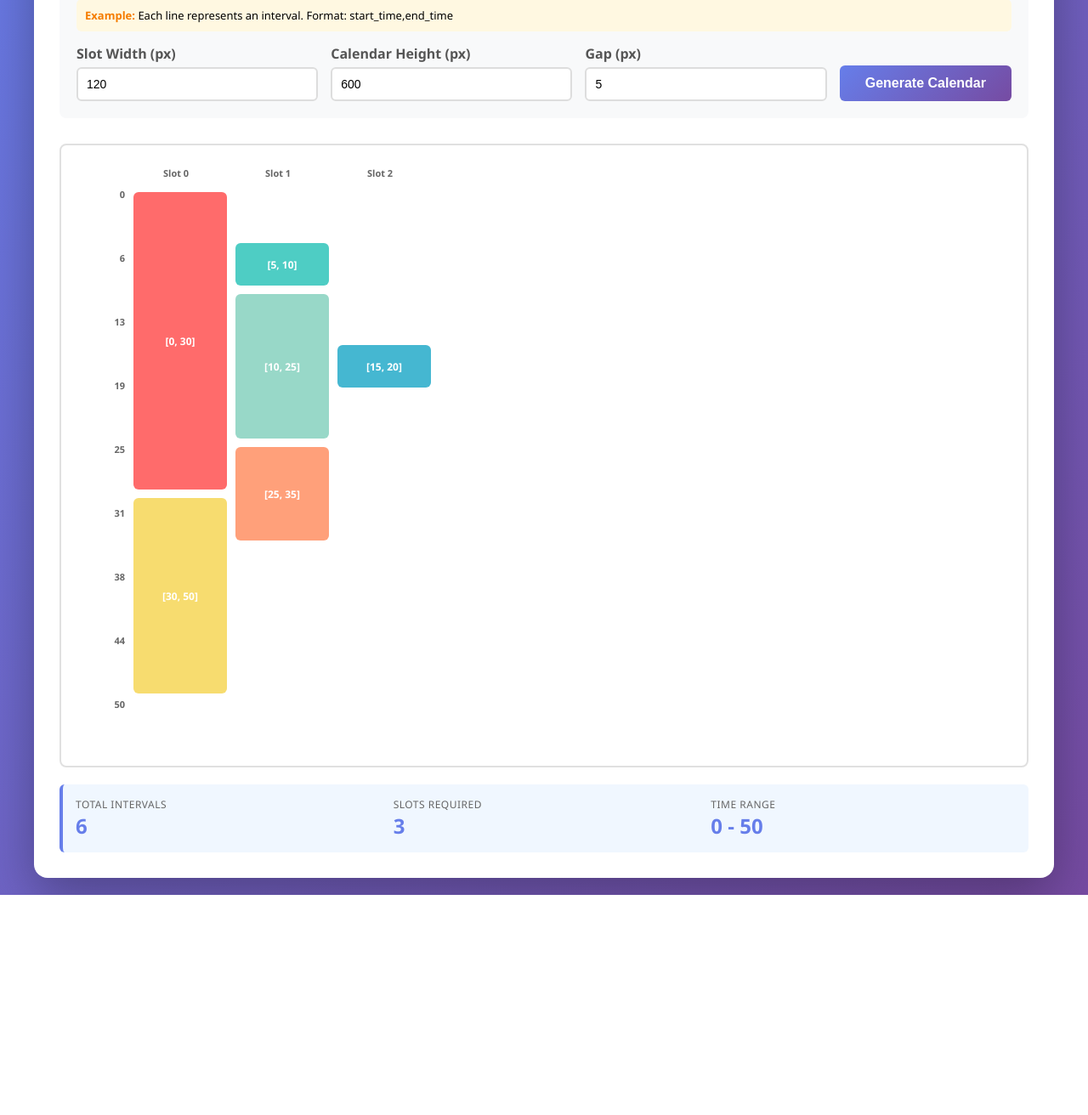
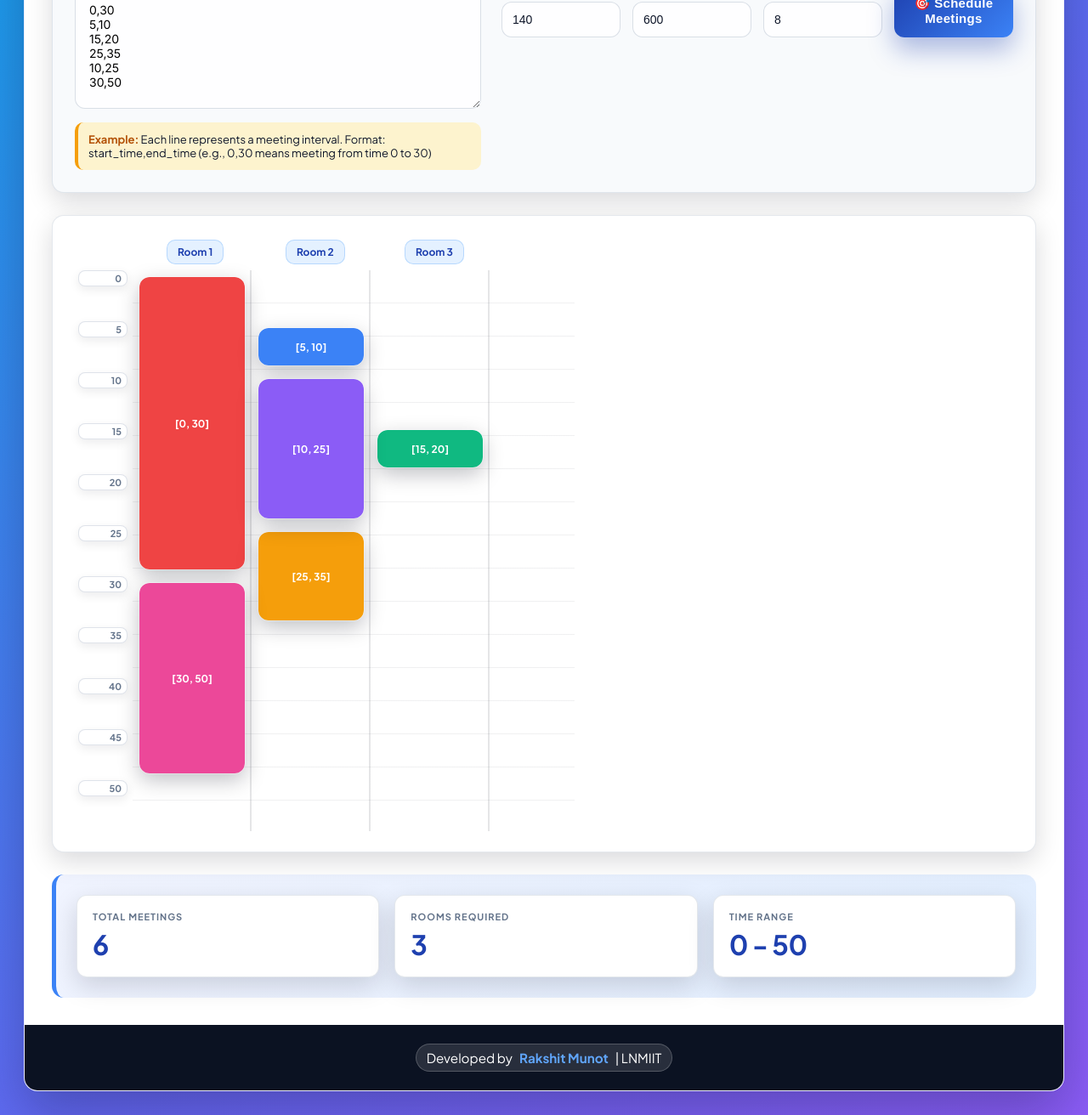
Before and after one commit to MunotRakshit/Calendar, a plain HTML site: page index.html in a window 1280 px wide. Shown: the part 341-1653 px from the top of the page at 85% size. Before the commit the page ends 1394 px from the top, so only its background shows below. Drawn offline with Linux system fonts and the light colour scheme.

Commit message:
Revamp index.html for advanced calendar scheduler
Updated the calendar layout visualizer to an advanced meeting and calendar scheduler with improved styling and functionality.

```diff
--- a/index.html
+++ b/index.html
@@ -1,227 +1,367 @@
 <!DOCTYPE html>
 <html lang="en">
 <head>
-    <meta charset="UTF-8">
-    <meta name="viewport" content="width=device-width, initial-scale=1.0">
-    <title>Calendar Layout Visualizer</title>
+  <meta charset="UTF-8" />
+  <meta name="viewport" content="width=device-width, initial-scale=1.0"/>
+  <title>Advanced Meeting & Calendar Scheduler</title>
+  <link href="https://fonts.googleapis.com/css2?family=Inter:wght@400;600;700;800&family=Plus+Jakarta+Sans:wght@400;600;700&display=swap" rel="stylesheet">
   <style>
-        * {
-            margin: 0;
+    :root {
+      --bg: linear-gradient(135deg, #0ea5e9 0%, #6366f1 60%, #8b5cf6 100%);
+      --surface: #ffffff;
+      --surface-2: #f8fafc;
+      --text: #0f172a;
+      --muted: #64748b;
+      --primary: #2563eb;
+      --primary-2: #1e40af;
+      --accent: #3b82f6;
+      --ring: #93c5fd;
+      --radius: 16px;
+      --shadow-1: 0 10px 30px rgba(2, 6, 23, 0.15);
+      --shadow-2: 0 25px 60px rgba(2, 6, 23, 0.25);
+      --grid: rgba(2, 6, 23, 0.06);
+      --grid-strong: rgba(2, 6, 23, 0.1);
+    }
+    * { margin: 0; padding: 0; box-sizing: border-box; }
+    body {
+      font-family: 'Plus Jakarta Sans','Inter', -apple-system, BlinkMacSystemFont, 'Segoe UI', sans-serif;
+      background: var(--bg);
+      min-height: 100vh;
+      padding: 28px;
+      color: var(--text);
+    }
+    .container {
+      max-width: 1400px;
+      margin: 0 auto;
+      background: var(--surface);
+      border-radius: var(--radius);
       padding: 0;
-            box-sizing: border-box;
+      box-shadow: var(--shadow-2);
+      overflow: hidden;
+      border: 1px solid rgba(99, 102, 241, 0.12);
+      backdrop-filter: saturate(1.2);
     }
-
-        body {
-            font-family: 'Segoe UI', Tahoma, Geneva, Verdana, sans-serif;
-            background: linear-gradient(135deg, #667eea 0%, #764ba2 100%);
-            min-height: 100vh;
-            padding: 20px;
+    .header {
+      background: radial-gradient(1200px 350px at 20% -20%, rgba(59,130,246,0.35), transparent),
+                  radial-gradient(1200px 350px at 80% -20%, rgba(139,92,246,0.28), transparent),
+                  linear-gradient(135deg, var(--primary-2) 0%, var(--accent) 100%);
+      color: white;
+      padding: 48px 40px;
+      position: relative;
+      overflow: hidden;
+      isolation: isolate;
     }
-
-        .container {
-            max-width: 1200px;
-            margin: 0 auto;
-            background: white;
-            border-radius: 16px;
-            padding: 30px;
-            box-shadow: 0 20px 60px rgba(0,0,0,0.3);
+    .header::before, .header::after {
+      content: '';
+      position: absolute;
+      border-radius: 50%;
+      filter: blur(40px);
+      opacity: 0.25;
     }
-
+    .header::before {
+      width: 380px; height: 380px; top: -90px; right: -120px;
+      background: conic-gradient(from 180deg at 50% 50%, #93c5fd, #a78bfa, #60a5fa);
+      animation: float 12s ease-in-out infinite;
+    }
+    .header::after {
+      width: 260px; height: 260px; bottom: -80px; left: -100px;
+      background: conic-gradient(from 0deg at 50% 50%, #67e8f9, #93c5fd, #a78bfa);
+      animation: float 10s ease-in-out infinite reverse;
+    }
+    @keyframes float {
+      0%,100% { transform: translateY(0) rotate(0deg); }
+      50% { transform: translateY(12px) rotate(8deg); }
+    }
     h1 {
-            color: #333;
-            margin-bottom: 10px;
-            font-size: 2em;
+      font-size: clamp(1.8rem, 2.8vw, 2.8rem);
+      margin-bottom: 12px;
+      font-weight: 800;
+      letter-spacing: -0.02em;
     }
-
     .subtitle {
-            color: #666;
-            margin-bottom: 30px;
-            font-size: 0.95em;
+      font-size: clamp(0.95rem, 1.4vw, 1.05rem);
+      opacity: 0.96;
+      line-height: 1.7;
+      max-width: 900px;
+      font-weight: 500;
     }
-
+    .content-wrapper { padding: 32px; }
     .input-section {
-            background: #f8f9fa;
-            padding: 20px;
-            border-radius: 8px;
-            margin-bottom: 30px;
+      background: var(--surface-2);
+      padding: 26px;
+      border-radius: 14px;
+      margin-bottom: 26px;
+      border: 1.5px solid rgba(148, 163, 184, 0.25);
+      box-shadow: var(--shadow-1);
     }
-
-        .input-group {
-            margin-bottom: 15px;
+    .input-grid {
+      display: grid;
+      grid-template-columns: 1.35fr 0.65fr;
+      gap: 24px;
     }
-
+    .input-group { display: flex; flex-direction: column; gap: 10px; }
     label {
-            display: block;
-            margin-bottom: 5px;
-            color: #555;
-            font-weight: 600;
+      display: flex; align-items: center; gap: 8px;
+      color: var(--muted);
+      font-weight: 700;
+      font-size: 0.9em;
+      letter-spacing: 0.02em;
+      text-transform: uppercase;
     }
-
+    .label-icon { font-size: 1.05em; color: var(--accent); }
     textarea {
       width: 100%;
-            padding: 12px;
-            border: 2px solid #ddd;
-            border-radius: 6px;
-            font-family: 'Courier New', monospace;
+      padding: 14px 16px;
+      border: 1.5px solid rgba(148, 163, 184, 0.35);
+      border-radius: 12px;
+      font-family: 'Inter', ui-monospace, SFMono-Regular, Menlo, Consolas, 'Courier New', monospace;
       font-size: 14px;
       resize: vertical;
-            min-height: 120px;
+      min-height: 140px;
+      transition: border-color 0.2s, box-shadow 0.2s, transform 0.08s;
+      background: rgba(255,255,255,0.8);
     }
-
     textarea:focus {
       outline: none;
-            border-color: #667eea;
+      border-color: var(--ring);
+      box-shadow: 0 0 0 4px rgba(147, 197, 253, 0.25);
     }
-
     .controls {
-            display: flex;
-            gap: 15px;
-            flex-wrap: wrap;
-            align-items: flex-end;
+      display: grid;
+      grid-template-columns: repeat(4, minmax(140px, 1fr));
+      gap: 14px;
+      align-items: end;
     }
-
-        .control-item {
-            flex: 1;
-            min-width: 150px;
+    .control-item { display: flex; flex-direction: column; gap: 8px; }
+    .control-item input[type="number"], .control-item input[type="checkbox"] {
+      width: 100%;
+      padding: 12px 12px;
+      border: 1.5px solid rgba(148, 163, 184, 0.35);
+      border-radius: 12px;
+      font-size: 14px;
+      transition: border-color 0.2s, box-shadow 0.2s, transform 0.08s;
+      background: rgba(255,255,255,0.8);
+      color: var(--text);
     }
-
-        input[type="number"] {
-            width: 100%;
-            padding: 10px;
-            border: 2px solid #ddd;
-            border-radius: 6px;
-            font-size: 14px;
+    .control-item input[type="number"]:focus {
+      outline: none;
+      border-color: var(--ring);
+      box-shadow: 0 0 0 4px rgba(147, 197, 253, 0.25);
     }
-
-        button {
-            background: linear-gradient(135deg, #667eea 0%, #764ba2 100%);
+    .toggle {
+      display: inline-flex;
+      align-items: center;
+      gap: 10px;
+      user-select: none;
+    }
+    .switch {
+      position: relative;
+      width: 46px; height: 26px; border-radius: 26px;
+      background: rgba(148,163,184,0.35);
+      transition: background 0.2s;
+    }
+    .switch::after {
+      content: '';
+      position: absolute; top: 3px; left: 3px;
+      width: 20px; height: 20px; border-radius: 50%;
+      background: white;
+      box-shadow: 0 4px 12px rgba(2,6,23,0.25);
+      transition: transform 0.18s ease;
+    }
+    .switch.on { background: var(--accent); }
+    .switch.on::after { transform: translateX(20px); }
+    .btn-primary {
+      background: linear-gradient(135deg, var(--primary-2) 0%, var(--accent) 100%);
       color: white;
       border: none;
-            padding: 12px 30px;
-            border-radius: 6px;
+      padding: 14px 22px;
+      border-radius: 12px;
       cursor: pointer;
-            font-size: 16px;
-            font-weight: 600;
-            transition: transform 0.2s, box-shadow 0.2s;
-            margin-top: auto;
+      font-size: 15px;
+      font-weight: 800;
+      letter-spacing: 0.02em;
+      transition: transform 0.12s ease, box-shadow 0.2s ease, filter 0.2s ease;
+      box-shadow: 0 15px 30px rgba(30, 64, 175, 0.35);
     }
-
-        button:hover {
-            transform: translateY(-2px);
-            box-shadow: 0 5px 15px rgba(102, 126, 234, 0.4);
+    .btn-primary:hover { transform: translateY(-2px); filter: brightness(1.04); }
+    .btn-primary:active { transform: translateY(0); filter: brightness(0.98); }
+    .calendar-container {
+      background: var(--surface);
+      border: 1.5px solid rgba(148, 163, 184, 0.25);
+      border-radius: 14px;
+      padding: 24px;
+      overflow: auto;
+      box-shadow: var(--shadow-1);
+      position: relative;
     }
-
-        button:active {
-            transform: translateY(0);
-        }
-
-        .calendar-container {
-            background: white;
-            border: 2px solid #e0e0e0;
-            border-radius: 8px;
-            padding: 20px;
-            overflow: auto;
-        }
-
     #calendar {
       position: relative;
-            min-height: 400px;
+      min-height: 420px;
+      background:
+        repeating-linear-gradient(
+          to bottom,
+          transparent,
+          transparent 38px,
+          var(--grid) 38px,
+          var(--grid) 39px
+        ),
+        repeating-linear-gradient(
+          to right,
+          transparent,
+          transparent 138px,
+          var(--grid-strong) 138px,
+          var(--grid-strong) 140px
+        );
+      border-radius: 12px;
     }
-
     .interval {
       position: absolute;
-            border-radius: 6px;
-            padding: 8px;
+      border-radius: 12px;
+      padding: 10px;
       font-size: 12px;
-            font-weight: 600;
+      font-weight: 800;
       color: white;
       cursor: pointer;
-            transition: transform 0.2s, box-shadow 0.2s;
+      transition: transform 0.15s ease, box-shadow 0.2s ease, filter 0.2s ease;
       overflow: hidden;
       display: flex;
       align-items: center;
       justify-content: center;
       text-align: center;
+      box-shadow: 0 8px 24px rgba(2, 6, 23, 0.25);
+      outline: 1px solid rgba(255,255,255,0.35);
+      backdrop-filter: saturate(1.2);
+      animation: pop 260ms ease-out both;
     }
-
-        .interval:hover {
-            transform: scale(1.05);
-            box-shadow: 0 8px 20px rgba(0,0,0,0.3);
-            z-index: 10;
+    @keyframes pop {
+      from { transform: scale(0.96); opacity: 0; }
+      to { transform: scale(1); opacity: 1; }
     }
-
+    .interval:hover { transform: scale(1.06); filter: saturate(1.08) brightness(1.03); z-index: 10; }
     .time-axis {
       position: absolute;
-            left: -50px;
+      left: -64px;
       font-size: 11px;
-            color: #666;
-            font-weight: 600;
-            width: 45px;
+      color: var(--muted);
+      font-weight: 800;
+      width: 58px;
       text-align: right;
+      background: var(--surface);
+      padding: 2px 6px;
+      border-radius: 8px;
+      border: 1px solid rgba(148,163,184,0.3);
+      box-shadow: 0 4px 12px rgba(2,6,23,0.08);
     }
-
     .slot-label {
       position: absolute;
-            top: -25px;
-            font-size: 11px;
-            color: #666;
-            font-weight: 600;
+      top: -36px;
+      font-size: 12px;
+      color: var(--primary-2);
+      font-weight: 900;
       text-align: center;
+      background: rgba(147,197,253,0.25);
+      border: 1px solid rgba(147,197,253,0.55);
+      padding: 6px 12px;
+      border-radius: 10px;
+      backdrop-filter: blur(4px);
     }
-
     .stats {
-            margin-top: 20px;
-            padding: 15px;
-            background: #f0f7ff;
-            border-radius: 6px;
-            border-left: 4px solid #667eea;
+      margin-top: 26px;
+      padding: 24px;
+      background: linear-gradient(135deg, rgba(238,242,255,0.85) 0%, rgba(219,234,254,0.85) 100%);
+      border-radius: 14px;
+      border-left: 5px solid var(--accent);
+      display: none;
     }
-
     .stats-grid {
       display: grid;
-            grid-template-columns: repeat(auto-fit, minmax(200px, 1fr));
-            gap: 15px;
+      grid-template-columns: repeat(auto-fit, minmax(220px, 1fr));
+      gap: 18px;
     }
-
     .stat-item {
       display: flex;
       flex-direction: column;
+      background: var(--surface);
+      padding: 18px;
+      border-radius: 12px;
+      box-shadow: var(--shadow-1);
+      border: 1px solid rgba(148,163,184,0.25);
+      gap: 6px;
     }
-
     .stat-label {
+      font-size: 11px;
+      color: var(--muted);
+      text-transform: uppercase;
+      letter-spacing: 1px;
+      font-weight: 700;
+    }
+    .stat-value {
+      font-size: 32px;
+      font-weight: 900;
+      color: var(--primary-2);
+      letter-spacing: -0.02em;
+    }
+    .example-section {
+      margin-top: 6px;
+      padding: 12px;
+      background: rgba(254, 243, 199, 0.85);
+      border-radius: 10px;
+      font-size: 13px;
+      border-left: 4px solid #f59e0b;
+    }
+    .example-section strong { color: #b45309; }
+    .footer {
+      background: #0b1222;
+      color: white;
+      text-align: center;
+      padding: 22px;
+      font-size: 0.95em;
+      display: flex;
+      align-items: center;
+      justify-content: center;
+      gap: 8px;
+    }
+    .footer strong { color: #60a5fa; font-weight: 800; }
+    .brand {
+      display: inline-flex;
+      align-items: center;
+      gap: 8px;
+      padding: 6px 12px;
+      border-radius: 999px;
+      background: rgba(255,255,255,0.12);
+      border: 1px solid rgba(255,255,255,0.2);
+    }
+    .brand-badge {
+      display: inline-block;
+      background: #22d3ee;
+      color: #0f172a;
+      font-weight: 900;
       font-size: 12px;
-            color: #666;
-            text-transform: uppercase;
-            letter-spacing: 0.5px;
+      padding: 4px 10px;
+      border-radius: 999px;
     }
-
-        .stat-value {
-            font-size: 24px;
-            font-weight: 700;
-            color: #667eea;
-        }
-
-        .example-section {
-            margin-top: 15px;
-            padding: 10px;
-            background: #fff8e1;
-            border-radius: 6px;
-            font-size: 13px;
-        }
-
-        .example-section strong {
-            color: #f57c00;
+    @media (max-width: 980px) {
+      .content-wrapper { padding: 22px; }
+      .input-grid { grid-template-columns: 1fr; }
+      .controls { grid-template-columns: repeat(2, minmax(140px,1fr)); }
+      #calendar { min-height: 360px; }
     }
   </style>
 </head>
 <body>
   <div class="container">
-        <h1>📅 Calendar Layout Visualizer</h1>
-        <p class="subtitle">Visualize interval scheduling with automatic conflict resolution (Y-axis: Time, X-axis: Slots)</p>
+    <div class="header">
+      <h1>🚀 Advanced Meeting & Calendar Scheduler</h1>
+      <p class="subtitle">
+        Inspired by a challenge from my Samsung R&amp;D interview—finally solved by connecting the logic of Meeting Rooms II & III.
+      </p>
+    </div>
 
+    <div class="content-wrapper">
       <div class="input-section">
+        <div class="input-grid">
           <div class="input-group">
-                <label for="intervals">Enter Intervals (one per line: start,end)</label>
+            <label for="intervals"><span class="label-icon">🗓️</span> Enter Meeting Intervals (one per line: start,end)</label>
             <textarea id="intervals" placeholder="0,30
 5,10
 15,20
@@ -234,24 +374,27 @@
 10,25
 30,50</textarea>
             <div class="example-section">
-                    <strong>Example:</strong> Each line represents an interval. Format: start_time,end_time
+              <strong>Example:</strong> Each line represents a meeting interval. Format: start_time,end_time (e.g., 0,30 means meeting from time 0 to 30)
             </div>
           </div>
 
+          <div class="input-group">
             <div class="controls">
               <div class="control-item">
-                    <label for="width">Slot Width (px)</label>
-                    <input type="number" id="width" value="120" min="80" max="200">
+                <label for="width">Room Width (px)</label>
+                <input type="number" id="width" value="140" min="80" max="250">
               </div>
               <div class="control-item">
-                    <label for="height">Calendar Height (px)</label>
+                <label for="height">Timeline Height (px)</label>
                 <input type="number" id="height" value="600" min="400" max="1000">
               </div>
               <div class="control-item">
-                    <label for="gap">Gap (px)</label>
-                    <input type="number" id="gap" value="5" min="0" max="20">
+                <label for="gap">Spacing (px)</label>
+                <input type="number" id="gap" value="8" min="0" max="20">
               </div>
-                <button onclick="generateCalendar()">Generate Calendar</button>
+              <button class="btn-primary" id="scheduleBtn">🎯 Schedule Meetings</button>
+            </div>
+          </div>
         </div>
       </div>
 
@@ -259,14 +402,14 @@
         <div id="calendar"></div>
       </div>
 
-        <div class="stats" id="stats" style="display:none;">
+      <div class="stats" id="stats">
         <div class="stats-grid">
           <div class="stat-item">
-                    <span class="stat-label">Total Intervals</span>
+            <span class="stat-label">Total Meetings</span>
             <span class="stat-value" id="totalIntervals">0</span>
           </div>
           <div class="stat-item">
-                    <span class="stat-label">Slots Required</span>
+            <span class="stat-label">Rooms Required</span>
             <span class="stat-value" id="slotsRequired">0</span>
           </div>
           <div class="stat-item">
@@ -277,67 +420,61 @@
       </div>
     </div>
 
+    <div class="footer">
+      <span class="brand">
+        Developed by <strong>Rakshit Munot</strong> | LNMIIT
+      </span>
+    </div>
+  </div>
+
   <script>
     class CalendarLayout {
       layoutIntervals(intervals, slotWidth, calendarHeight, gap) {
         if (intervals.length === 0) return { rectangles: [], maxSlots: 0 };
-
         const n = intervals.length;
         const indexedIntervals = intervals.map((interval, i) => ({ interval, index: i }));
-
         indexedIntervals.sort((a, b) => a.interval.start - b.interval.start);
-
         const usedSlots = [];
         const availableSlots = [];
         const intervalToSlot = new Array(n);
         let maxSlotsUsed = 0;
-
         for (const { interval, index } of indexedIntervals) {
           const { start, end } = interval;
-
           while (usedSlots.length > 0 && usedSlots[0].end <= start) {
             const slot = usedSlots.shift().slot;
             availableSlots.push(slot);
             availableSlots.sort((a, b) => a - b);
           }
-
           let assignedSlot;
           if (availableSlots.length > 0) {
             assignedSlot = availableSlots.shift();
           } else {
             assignedSlot = maxSlotsUsed++;
           }
-
           usedSlots.push({ end, slot: assignedSlot });
           usedSlots.sort((a, b) => a.end - b.end);
           intervalToSlot[index] = assignedSlot;
         }
-
         const minTime = Math.min(...intervals.map(i => i.start));
         const maxTime = Math.max(...intervals.map(i => i.end));
         const timeRange = maxTime - minTime || 1;
-
         const rectangles = intervals.map((interval, i) => {
           const slot = intervalToSlot[i];
-                    // X-axis: slots (horizontal positioning)
           const x1 = slot * slotWidth + gap;
           const x2 = (slot + 1) * slotWidth - gap;
-                    // Y-axis: time (vertical positioning)
           const y1 = ((interval.start - minTime) / timeRange) * calendarHeight + gap;
           const y2 = ((interval.end - minTime) / timeRange) * calendarHeight - gap;
-
           return { x1, y1, x2, y2, index: i, slot, interval };
         });
-
         return { rectangles, maxSlots: maxSlotsUsed, minTime, maxTime, timeRange };
       }
     }
 
     function getColor(index) {
       const colors = [
-                '#FF6B6B', '#4ECDC4', '#45B7D1', '#FFA07A',
-                '#98D8C8', '#F7DC6F', '#BB8FCE', '#85C1E2',
-                '#F8B739', '#52B788', '#E76F51', '#2A9D8F'
+        '#ef4444', '#3b82f6', '#10b981', '#f59e0b',
+        '#8b5cf6', '#ec4899', '#14b8a6', '#f97316',
+        '#6366f1', '#84cc16', '#06b6d4', '#a855f7'
       ];
       return colors[index % colors.length];
     }
@@ -347,40 +484,33 @@
       const slotWidth = parseInt(document.getElementById('width').value);
       const calendarHeight = parseInt(document.getElementById('height').value);
       const gap = parseInt(document.getElementById('gap').value);
-
       if (!intervalsText) {
-                alert('Please enter some intervals');
+        alert('⚠️ Please enter some meeting intervals');
         return;
       }
-
       const lines = intervalsText.split('\n').filter(line => line.trim());
       const intervals = [];
-
       for (const line of lines) {
         const parts = line.trim().split(',').map(x => parseInt(x.trim()));
         if (parts.length === 2 && !isNaN(parts[0]) && !isNaN(parts[1])) {
           intervals.push({ start: parts[0], end: parts[1] });
         }
       }
-
       if (intervals.length === 0) {
-                alert('No valid intervals found. Use format: start,end');
+        alert('⚠️ No valid intervals found. Use format: start,end');
         return;
       }
-
       const calendar = new CalendarLayout();
       const { rectangles, maxSlots, minTime, maxTime, timeRange } =
         calendar.layoutIntervals(intervals, slotWidth, calendarHeight, gap);
-
       const calendarDiv = document.getElementById('calendar');
-            const totalWidth = maxSlots * slotWidth + 80;
+      const totalWidth = maxSlots * slotWidth + 100;
       calendarDiv.style.width = totalWidth + 'px';
       calendarDiv.style.height = (calendarHeight + 60) + 'px';
       calendarDiv.style.position = 'relative';
-            calendarDiv.style.marginLeft = '60px';
-            calendarDiv.style.marginTop = '30px';
+      calendarDiv.style.marginLeft = '70px';
+      calendarDiv.style.marginTop = '40px';
       calendarDiv.innerHTML = '';
-
       rectangles.forEach((rect) => {
         const div = document.createElement('div');
         div.className = 'interval';
@@ -390,21 +520,17 @@
         div.style.height = (rect.y2 - rect.y1) + 'px';
         div.style.background = getColor(rect.index);
         div.textContent = `[${rect.interval.start}, ${rect.interval.end}]`;
-                div.title = `Interval ${rect.index}: [${rect.interval.start}, ${rect.interval.end}]\nSlot: ${rect.slot}`;
+        div.title = `Meeting ${rect.index + 1}\nTime: [${rect.interval.start}, ${rect.interval.end}]\nRoom: ${rect.slot + 1}`;
         calendarDiv.appendChild(div);
       });
-
-            // Add slot labels (at top)
       for (let i = 0; i < maxSlots; i++) {
         const label = document.createElement('div');
         label.className = 'slot-label';
-                label.style.left = (i * slotWidth + slotWidth / 2 - 20) + 'px';
-                label.textContent = `Slot ${i}`;
+        label.style.left = (i * slotWidth + slotWidth / 2 - 30) + 'px';
+        label.textContent = `Room ${i + 1}`;
         calendarDiv.appendChild(label);
       }
-
-            // Add time axis markers (on left side)
-            const numMarkers = 8;
+      const numMarkers = 10;
       for (let i = 0; i <= numMarkers; i++) {
         const time = minTime + (timeRange * i / numMarkers);
         const y = (calendarHeight * i / numMarkers);
@@ -414,15 +540,28 @@
         marker.textContent = Math.round(time);
         calendarDiv.appendChild(marker);
       }
-
-            // Update stats
       document.getElementById('stats').style.display = 'block';
       document.getElementById('totalIntervals').textContent = intervals.length;
       document.getElementById('slotsRequired').textContent = maxSlots;
       document.getElementById('timeRange').textContent = `${minTime} - ${maxTime}`;
     }
 
-        // Generate on load
+    function debounce(fn, delay) {
+      let t;
+      return function(...args) {
+        clearTimeout(t);
+        t = setTimeout(() => fn.apply(this, args), delay);
+      };
+    }
+
+    const scheduleBtn = document.getElementById('scheduleBtn');
+    scheduleBtn.addEventListener('click', generateCalendar);
+
+    document.getElementById('intervals').addEventListener('input', debounce(generateCalendar, 250));
+    document.getElementById('width').addEventListener('input', generateCalendar);
+    document.getElementById('height').addEventListener('input', generateCalendar);
+    document.getElementById('gap').addEventListener('input', generateCalendar);
+
     generateCalendar();
   </script>
 </body>
```
Lines whose indentation alone changed are shown as unchanged.
